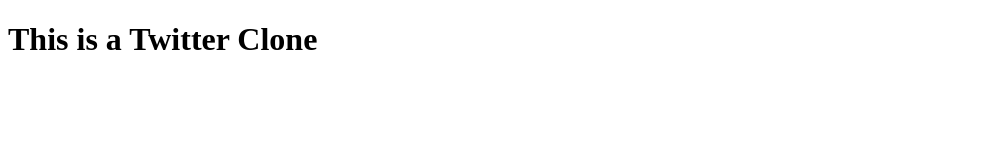
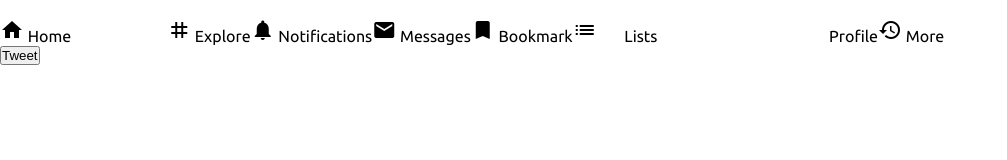
Before and after one commit to Samukelo984/zaio-twitter-clone, a plain HTML site: page index.html in a window 1280 px wide. Shown: the whole page, without its empty margins (0-1007 px from the left). Drawn offline with Linux system fonts and the light colour scheme.

Commit message:
worked on navbar

```diff
--- a/index.html
+++ b/index.html
@@ -4,9 +4,90 @@
     <meta charset="UTF-8">
     <meta http-equiv="X-UA-Compatible" content="IE=edge">
     <meta name="viewport" content="width=device-width, initial-scale=1.0">
+    <link href="https://fonts.googleapis.com/icon?family=Material+Icons" rel="stylesheet">
+    <link rel="stylesheet" href="styles.css">
     <title>Twitter</title>
 </head>
 <body>
-    <h1>This is a Twitter Clone</h1>
+
+<!-- NAVBAR CODE -->
+
+<div class="navbar">
+
+    <!-- TWITTER LOGO  -->
+    <div class="logo">
+        <a href="https://twitter.com/home">
+            <img src="" alt="">
+        </a>
+    </div>
+
+<!-- NAVIGATION ITEMS -->
+    <div class="navbar-items">
+
+        <span class="navbar-items-content">
+            <i class="material-icons">home</i>
+            Home
+        </span>
+
+        <span class="navbar-items-content">
+            <i class="material-icons"> hashtag</i>
+            Explore
+        </span>
+
+        <span class="navbar-items-content">
+            <i class="material-icons"> notifications</i>
+            Notifications
+        </span>
+
+        <span class="navbar-items-content">
+            <i class="material-icons"> email</i>
+            Messages
+        </span>
+
+        <span class="navbar-items-content">
+            <i class="material-icons"> bookmark</i>
+            Bookmark
+        </span>
+
+        <span class="navbar-items-content">
+            <i class="material-icons"> lists</i>
+            Lists
+        </span>
+
+        <span class="navbar-items-content">
+            <i class="material-icons"> profile</i>
+            Profile
+        </span>
+
+        <span class="navbar-items-content">
+            <i class="material-icons"> history</i>
+            More
+        </span>
+
+    </div>
+
+<!-- TWITTER BUTTON -->
+    <div class="button">
+        <button>Tweet</button>
+    </div>
+
+
+    <!-- PROFILE -->
+    <div class="profile">
+        <!-- HOLD PROFILE INFORMATION -->
+    </div>
+</div>
+
+
+
+
+
+
+<!-- MAINBODY CODE -->
+
+<!-- RIGHT-SIDE-BAR CODE -->
+
+
+
 </body>
 </html>
--- a/styles.css
+++ b/styles.css
@@ -0,0 +1,21 @@
+@import url('https://fonts.googleapis.com/css2?family=Open+Sans:ital,wght@0,300;0,400;0,500;0,600;1,300;1,400;1,500;1,600;1,700&family=Roboto:ital,wght@0,100;0,300;0,400;0,500;0,700;0,900;1,100;1,300;1,400;1,500;1,700;1,900&family=Ubuntu:ital,wght@0,300;0,400;0,500;0,700;1,300;1,400;1,500;1,700&display=swap');
+
+body {
+    font-family: 'Open Sans', sans-serif;
+font-family: 'Roboto', sans-serif;
+font-family: 'Ubuntu', sans-serif;
+}
+
+* {
+    margin: 0;
+    padding: 0;
+    box-sizing: border-box;
+}
+
+
+/* NAVBAR CODE */
+
+.navbar > .navbar-items {
+    display: flex;
+    align-items:center;
+}
```
